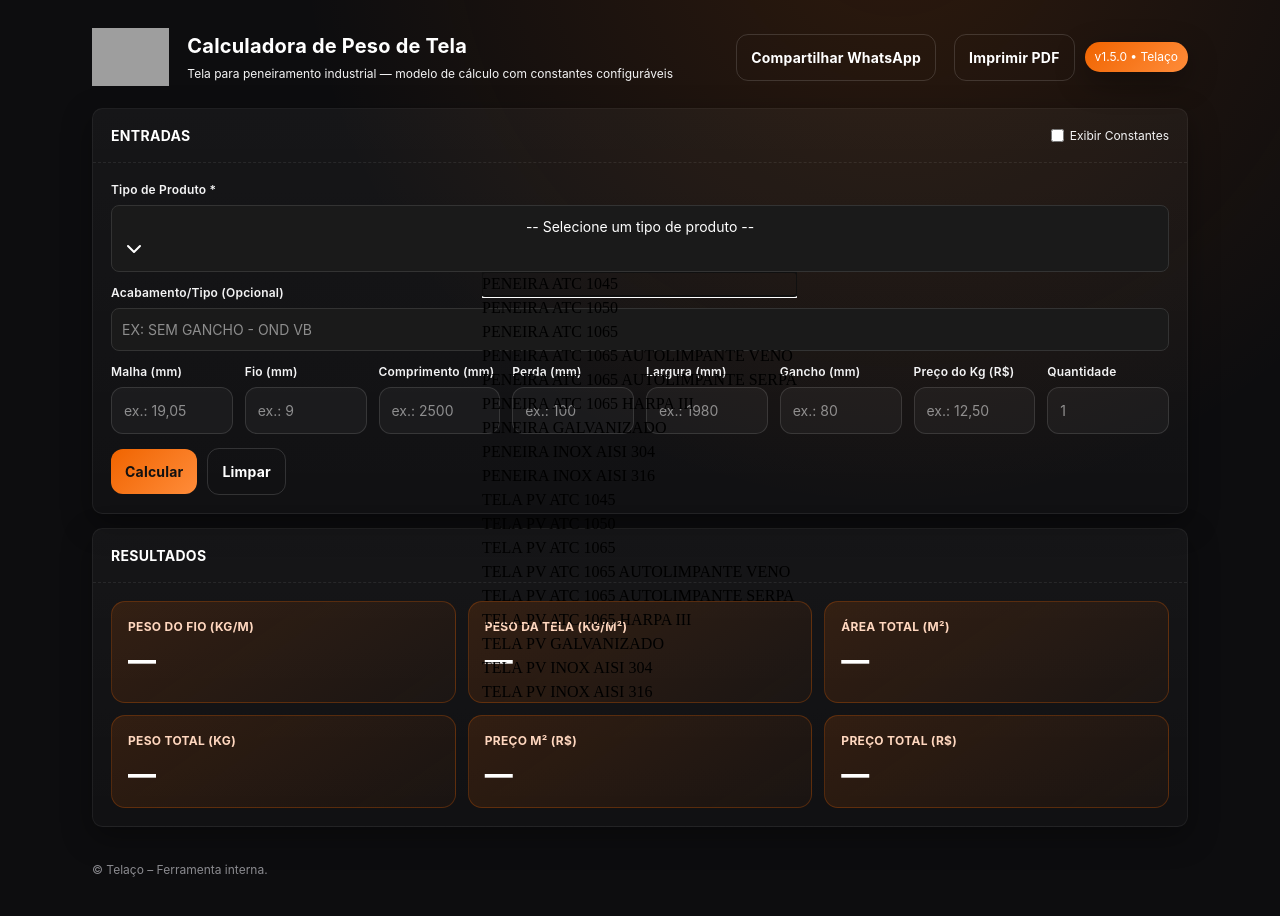
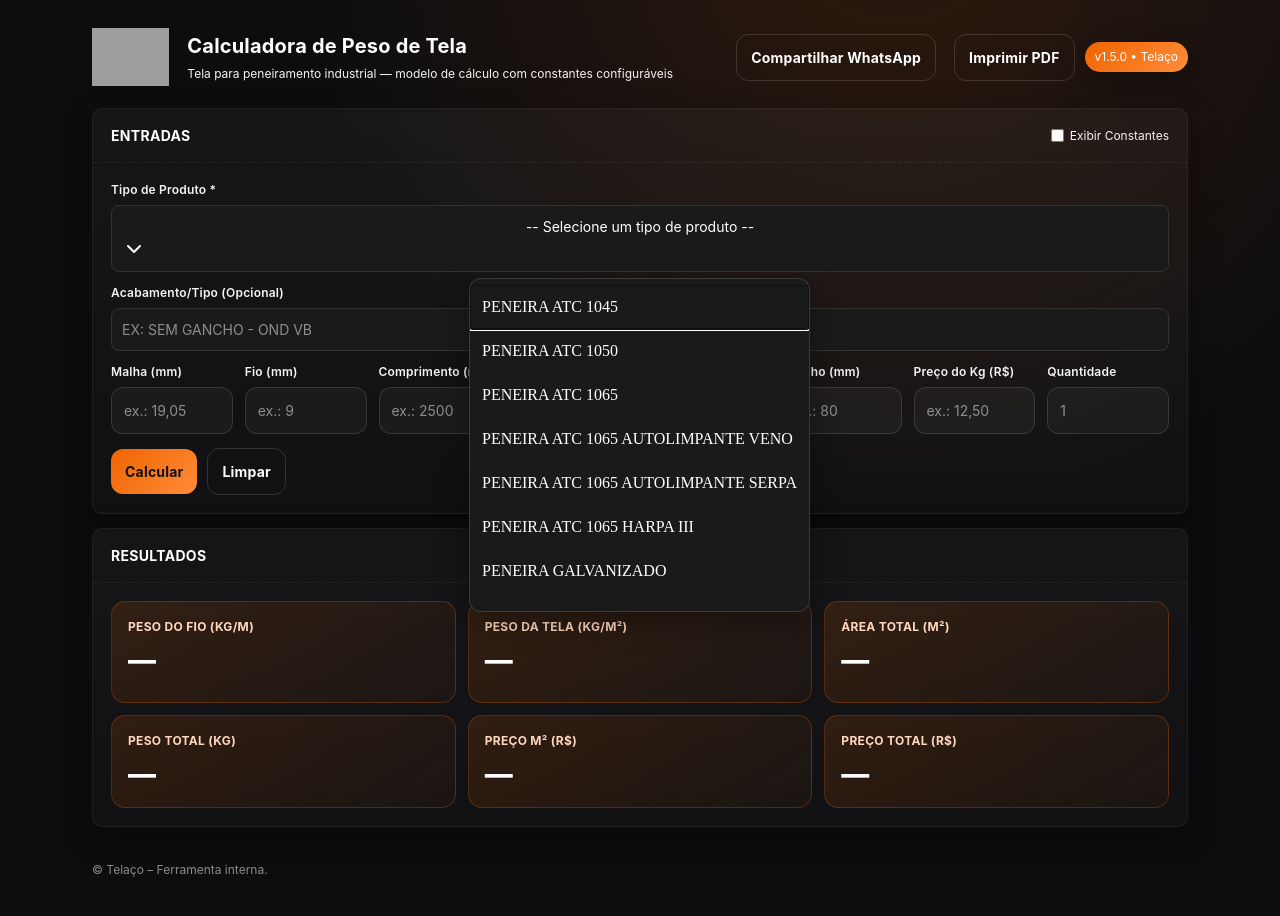
Before and after one commit to Charles-Bruner/Calculadora-Peso-Telaco, a React (Vite) app in the folder client/: page / in a window 1280 px wide. Both pictures are taken after a click on the button "-- Selecione um tipo de produto --". Built offline with nearby package versions, Linux system fonts and the light colour scheme; grey boxes are pictures that could not be loaded.

Commit message:
Update Home.tsx

```diff
--- a/client/src/pages/Home.tsx
+++ b/client/src/pages/Home.tsx
@@ -293,16 +293,45 @@ export default function Home() {
   >
     <SelectValue placeholder="-- Selecione um tipo de produto --" />
   </SelectTrigger>
-                    <SelectContent>
+
+  {/* FORÇA TEMA ESCURO AQUI */}
+  <SelectContent
+    position="popper"
+    sideOffset={6}
+    style={{
+      backgroundColor: '#1a1a1a',
+      color: '#fff',
+      border: '1px solid rgba(255,255,255,0.14)',
+      borderRadius: 12,
+      boxShadow: 'var(--shadow)',
+      padding: '6px 0',
+      overflow: 'hidden',
+      zIndex: 9999,
+    }}
+  >
+    <div style={{ maxHeight: 320, overflowY: 'auto' }}>
       {PRODUCT_TYPES.map((type) => (
-                        <SelectItem key={type} value={type}>
+        <SelectItem
+          key={type}
+          value={type}
+          /* estilo do item (normal) */
+          style={{
+            padding: '10px 12px',
+            background: 'transparent',
+            color: '#fff',
+            cursor: 'pointer',
+          }}
+          /* Radix usa data-attributes: destacamos com CSS inline via function prop */
+          // @ts-ignore – caso o tipo não aceite 'className' em sua tipagem
+          className="radix-select-item"
+        >
           {type}
         </SelectItem>
       ))}
+    </div>
   </SelectContent>
 </Select>
                 </div>
-
                 {/* Linha exclusiva – Acabamento/Tipo */}
                 <div className="control" style={{ gridColumn: 'span 8' }}>
                   <label>Acabamento/Tipo (Opcional)</label>
```
Lines whose indentation alone changed are shown as unchanged.
